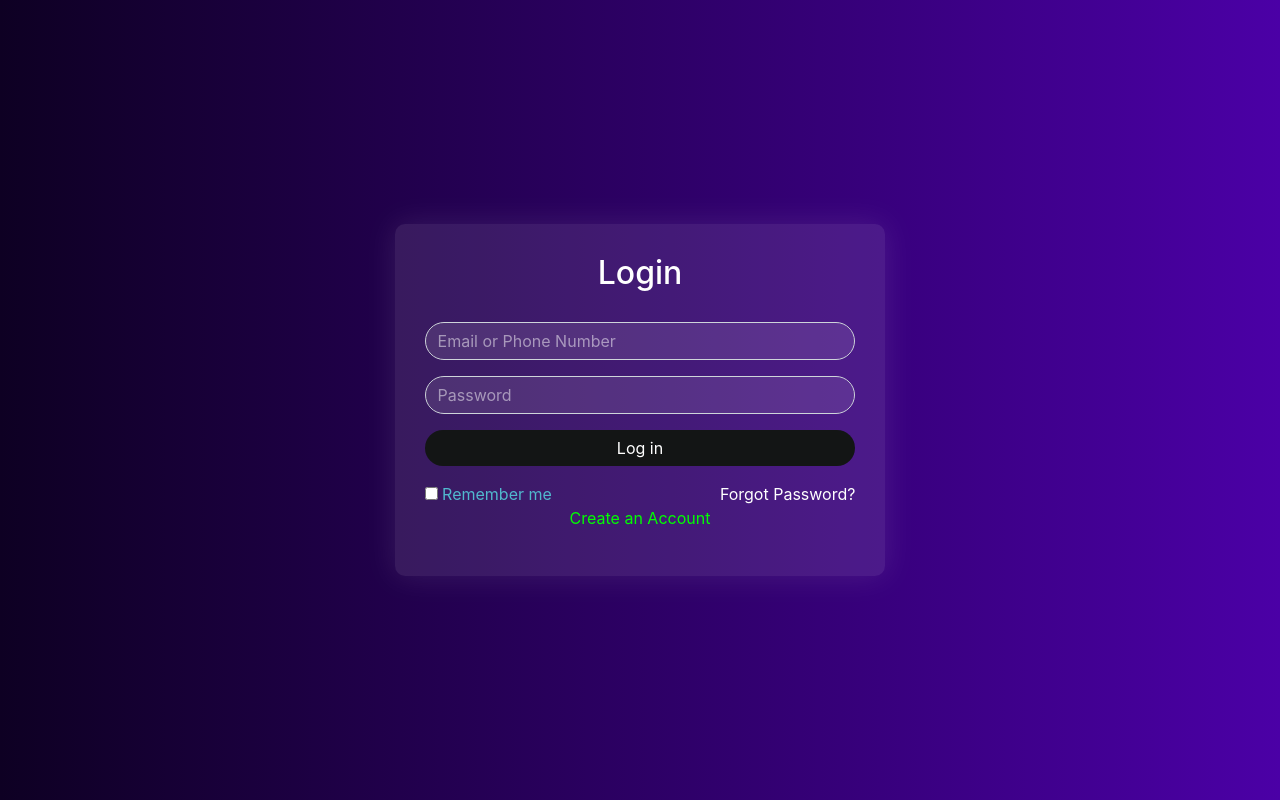
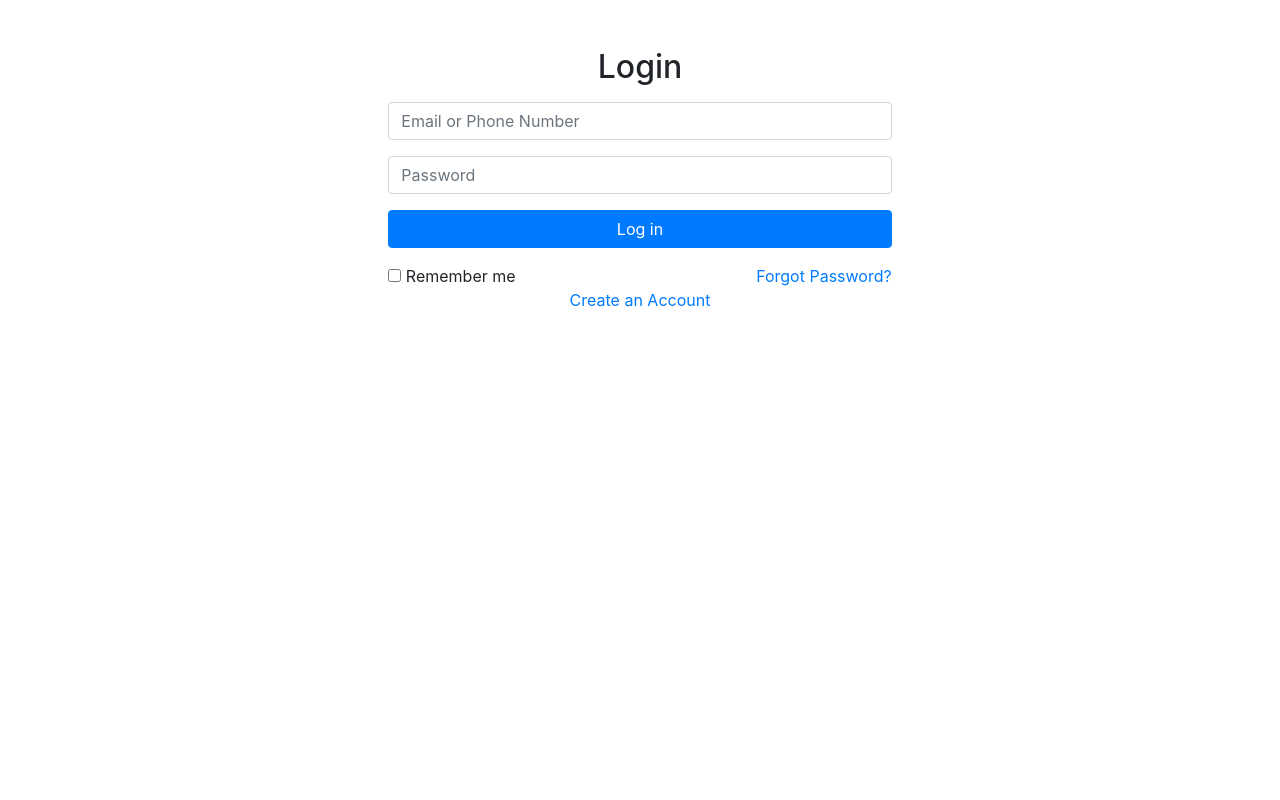
Before and after one commit to manojnamana/nuclues-Project, a plain HTML site: page accounts/login.html in a window 1280 px wide. Drawn offline with nearby package versions, Linux system fonts and the light colour scheme.

Commit message:
updated accounts folder

```diff
--- a/loginPage/index.html
+++ b/accounts/login.html
@@ -5,14 +5,13 @@
   <meta name="viewport" content="width=device-width, initial-scale=1.0">
   <title>Login Page</title>
   <link rel="stylesheet" href="https://stackpath.bootstrapcdn.com/bootstrap/4.5.2/css/bootstrap.min.css">
-  <link rel="stylesheet" href="index.css">
 </head>
 <body>
 
-<div class="container-fluid login-container d-flex align-items-center justify-content-center">
-  <div class=" col-xl-5">
-    <div class="login-form">
-      <h2 class="text-center">Login</h2>
+<div class="d-flex align-items-center justify-content-center mb-3">
+  <div class="col-12 col-xl-5">
+    <div class="login-form pt-5">
+      <h2 class="text-center mb-3">Login</h2>
       <form>
         <div class="form-group">
           <input type="text" class="form-control" placeholder="Email or Phone Number" required="required">
@@ -25,10 +24,10 @@
         </div>
         <div class="clearfix">
           <label class="float-left form-check-label rem"><input type="checkbox"> Remember me</label>
-          <a href="#" class="float-right forgot-password">Forgot Password?</a>
+          <a href="/accounts//fotgotPassword.html" class="float-right forgot-password">Forgot Password?</a>
         </div>
       </form>
-      <p class="text-center create-account"><a href="#">Create an Account</a></p>
+      <p class="text-center create-account"><a href="/accounts/signup.html">Create an Account</a></p>
     </div>
   </div>
 </div>
--- a/loginPage/index.css
+++ /dev/null
@@ -1,84 +0,0 @@
-body, html {
-    height: 100%;
-  }
-
-  .login-container {
-    background: linear-gradient(90deg, #0e0023 0%, #4b00a6 100%);
-    height: 100%;
-  }
-
-  .login-form {
-    padding: 30px;
-    border-radius: 10px;
-    background-color: rgba(255, 255, 255, 0.1);
-    box-shadow: 0px 0px 30px 0px rgba(255, 255, 255, 0.1);
-    animation: fadeIn 1s ease;
-  }
-
-  .login-form h2 {
-    margin-bottom: 30px;
-    color: #fff;
-  }
-
-  .login-form input[type="text"],
-  .login-form input[type="password"] {
-    border-radius: 20px;
-    background-color: rgba(255, 255, 255, 0.1);
-    color: #fff;
-  }
-
-  .login-form input[type="text"]::placeholder,
-  .login-form input[type="password"]::placeholder {
-    color: rgba(255, 255, 255, 0.5);
-  }
-
-  .login-form button[type="submit"] {
-    border-radius: 20px;
-    background-color:#131515  ;
-    border-style: solid;
-    border-width:0px;
-  }
-
-  .login-form a {
-    color: #fff;
-  }
-
-  .login-form a:hover {
-    text-decoration: none;
-    color: #f0f0f0;
-  }
-
-  @keyframes fadeIn {
-    from {
-      opacity: 0;
-      transform: translateY(-50px);
-    }
-    to {
-      opacity: 1;
-      transform: translateY(0);
-    }
-  }
-
-  .forgot-password {
-    color: #ffd700;
-  }
-
-  .forgot-password:hover {
-    color: #ffcc00;
-  }
-
-  .create-account a {
-    color: #00ff00;
-  }
-
-  .create-account a:hover {
-    color: #00cc00;
-  }
-
-
-  .rem{
-      color:#51B9CE ;
-  }
-  .rem:hover{
-      color:white;
-  }
--- a/signupPage/index.css
+++ /dev/null
@@ -1,26 +0,0 @@
-
-body {
-  background: linear-gradient(90deg, #0e0023 0%, #4b00a6 100%);
-  color: #fff;
-}
-.form-control {
-  border-color: #8A2BE2;
-  background-color: rgba(255, 255, 255, 0.1);
-  color: #fff;
-}
-.form-control:focus {
-  border-color: #8A2BE2;
-  background-color: rgba(255, 255, 255, 0.3);
-  color: #fff;
-}
-.btn {
-  background-color: #8A2BE2;
-  border-color: #8A2BE2;
-}
-.btn:hover {
-  background-color: #4B0082;
-  border-color: #4B0082;
-}
-option{
-    background-color: black;
-}
```
Also changed, not shown: MCQPage/wronganswer.html (renamed from wronganswerPage/wronganswer.html, +1 -1 lines), accounts/fotgotPassword.html (added, +30 -0 lines), accounts/signup.html (renamed from signupPage/index.html, +5 -3 lines), MCQPage/correctanswer.html (renamed from correctanswerPage/correctanswer.html).
